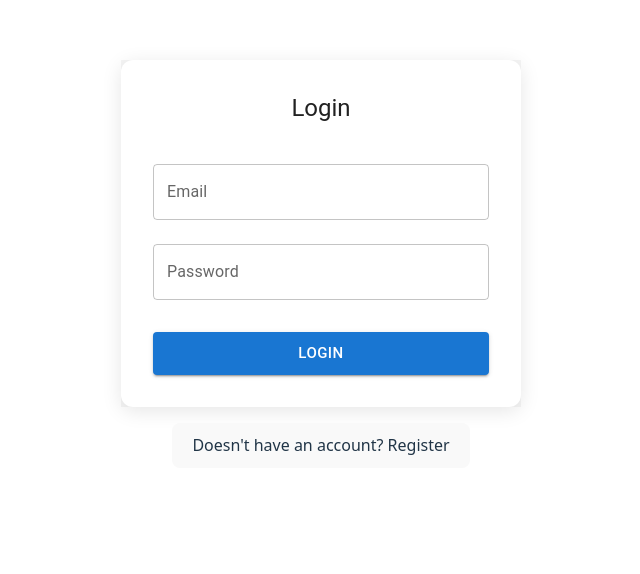
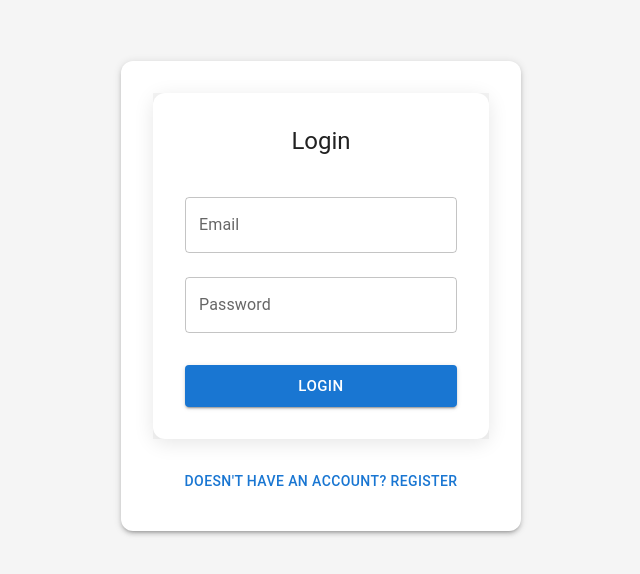
Before and after one commit to AppleCherryJaM/adtelligent-course, a React (Vite) app: page /auth in a window 1280 px wide. Shown: the part 136-710 px from the top of the page, without its empty margins (319-959 px from the left). Built offline with nearby package versions, Linux system fonts and the light colour scheme.

Commit message:
Added theme functionality + edited some components

```diff
--- a/src/App.tsx
+++ b/src/App.tsx
@@ -1,15 +1,22 @@
+import { CssBaseline, ThemeProvider } from "@mui/material";
 import { RouterProvider } from "react-router-dom";
-
+import { darkTheme, lightTheme } from "./lib/theme";
 import { QueryProvider } from "./providers/QueryProvider";
 import { router } from "./router/router";
+import { useThemeStore } from "./store/themeStore";
 
 import "./App.css";
 
 function App() {
+	const { isDark } = useThemeStore();
 	return (
-		<QueryProvider>
-			<RouterProvider router={router} />
-		</QueryProvider>
+		<ThemeProvider theme={isDark ? darkTheme : lightTheme}>
+			<CssBaseline>
+				<QueryProvider>
+					<RouterProvider router={router} />
+				</QueryProvider>
+			</CssBaseline>
+		</ThemeProvider>
 	);
 }
 
--- a/src/components/Header.tsx
+++ b/src/components/Header.tsx
@@ -1,6 +1,7 @@
 import { AppBar, Button, Toolbar, Typography } from "@mui/material";
 import { useNavigate } from "react-router-dom";
 import { useAuthStore } from "../store/authStore";
+import ThemeToggle from "./ThemeToggle";
 
 const Header = () => {
 	const navigate = useNavigate();
@@ -17,6 +18,7 @@ const Header = () => {
 				<Typography variant="h6" component="div">
 					My News App
 				</Typography>
+				<ThemeToggle />
 				{user && (
 					<Button color="inherit" onClick={handleLogout}>
 						Logout
--- /dev/null
+++ b/src/components/ThemeToggle.tsx
@@ -0,0 +1,16 @@
+import Brightness4Icon from "@mui/icons-material/Brightness4";
+import Brightness7Icon from "@mui/icons-material/Brightness7";
+import { IconButton } from "@mui/material";
+import { useThemeStore } from "../store/themeStore";
+
+const ThemeToggle = () => {
+	const { isDark, toggleTheme } = useThemeStore();
+
+	return (
+		<IconButton color="inherit" onClick={toggleTheme}>
+			{isDark ? <Brightness7Icon /> : <Brightness4Icon />}
+		</IconButton>
+	);
+};
+
+export default ThemeToggle;
--- /dev/null
+++ b/src/lib/theme.ts
@@ -0,0 +1,19 @@
+import { createTheme } from "@mui/material/styles";
+
+export const lightTheme = createTheme({
+	palette: {
+		mode: "light",
+		primary: { main: "#1976d2" },
+		secondary: { main: "#f50057" },
+		background: { default: "#f5f5f5", paper: "#fff" },
+	},
+});
+
+export const darkTheme = createTheme({
+	palette: {
+		mode: "dark",
+		primary: { main: "#90caf9" },
+		secondary: { main: "#f48fb1" },
+		background: { default: "#121212", paper: "#1d1d1d" },
+	},
+});
--- a/src/pages/auth-page/AuthPage.tsx
+++ b/src/pages/auth-page/AuthPage.tsx
@@ -1,3 +1,4 @@
+import { Box, Button, Paper, Stack } from "@mui/material";
 import { useState } from "react";
 import LoginForm from "./Login";
 import RegisterForm from "./Register";
@@ -8,17 +9,35 @@ const AuthPage = () => {
 		setIsLogin(!isLogin);
 	};
 	return (
-		<div className="flex flex-col justify-center items-center gap-4">
-			{isLogin ? <LoginForm /> : <RegisterForm />}
-			<button
-				onClick={handleSwitchForm}
-				className='"text-blue-600 hover:underline"'
+		<Box
+			sx={{
+				minHeight: "100vh",
+				display: "flex",
+				justifyContent: "center",
+				alignItems: "center",
+				bgcolor: "background.default",
+				p: 2,
+			}}
+		>
+			<Paper
+				elevation={3}
+				sx={{
+					p: 4,
+					borderRadius: 3,
+					width: "100%",
+					maxWidth: 400,
+				}}
 			>
-				{isLogin
-					? "Doesn't have an account? Register"
-					: "Have an account? Login"}
-			</button>
-		</div>
+				<Stack spacing={3} alignItems="center">
+					{isLogin ? <LoginForm /> : <RegisterForm />}
+					<Button variant="text" onClick={handleSwitchForm}>
+						{isLogin
+							? "Doesn't have an account? Register"
+							: "Have an account? Login"}
+					</Button>
+				</Stack>
+			</Paper>
+		</Box>
 	);
 };
 
--- a/src/store/authStore.tsx
+++ b/src/store/authStore.ts
@@ -1,4 +1,3 @@
-// src/shared/store/authStore.ts
 import { create } from "zustand";
 
 type User = {
--- /dev/null
+++ b/src/store/themeStore.ts
@@ -0,0 +1,11 @@
+import { create } from "zustand";
+
+interface ThemeState {
+	isDark: boolean;
+	toggleTheme: () => void;
+}
+
+export const useThemeStore = create<ThemeState>((set) => ({
+	isDark: false,
+	toggleTheme: () => set((state) => ({ isDark: !state.isDark })),
+}));
```
Also changed, not shown: src/mockData/mockData.ts (+5 -5 lines), src/pages/news-page/NewsPage.tsx (+24 -11 lines).
